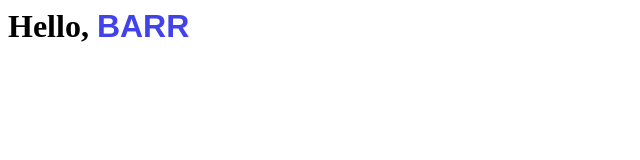
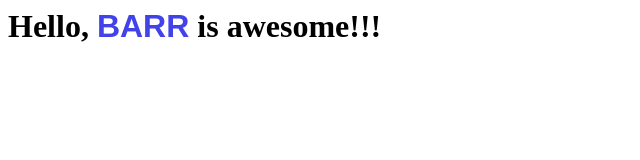
Before and after one commit to koroldev/test, a website: page index.html in a window 1280 px wide. Shown: the whole page, without its empty margins (0-640 px from the left). Drawn offline with Linux system fonts and the light colour scheme.

Commit message:
Barr is awesome

```diff
--- a/index.html
+++ b/index.html
@@ -7,6 +7,6 @@
     }
   </style>
   <body>
-    <h1>Hello, <span class="logo">BARR</span></h1>
+    <h1>Hello, <span class="logo">BARR</span> is awesome!!!</h1>
   </body>
 </html>
```
